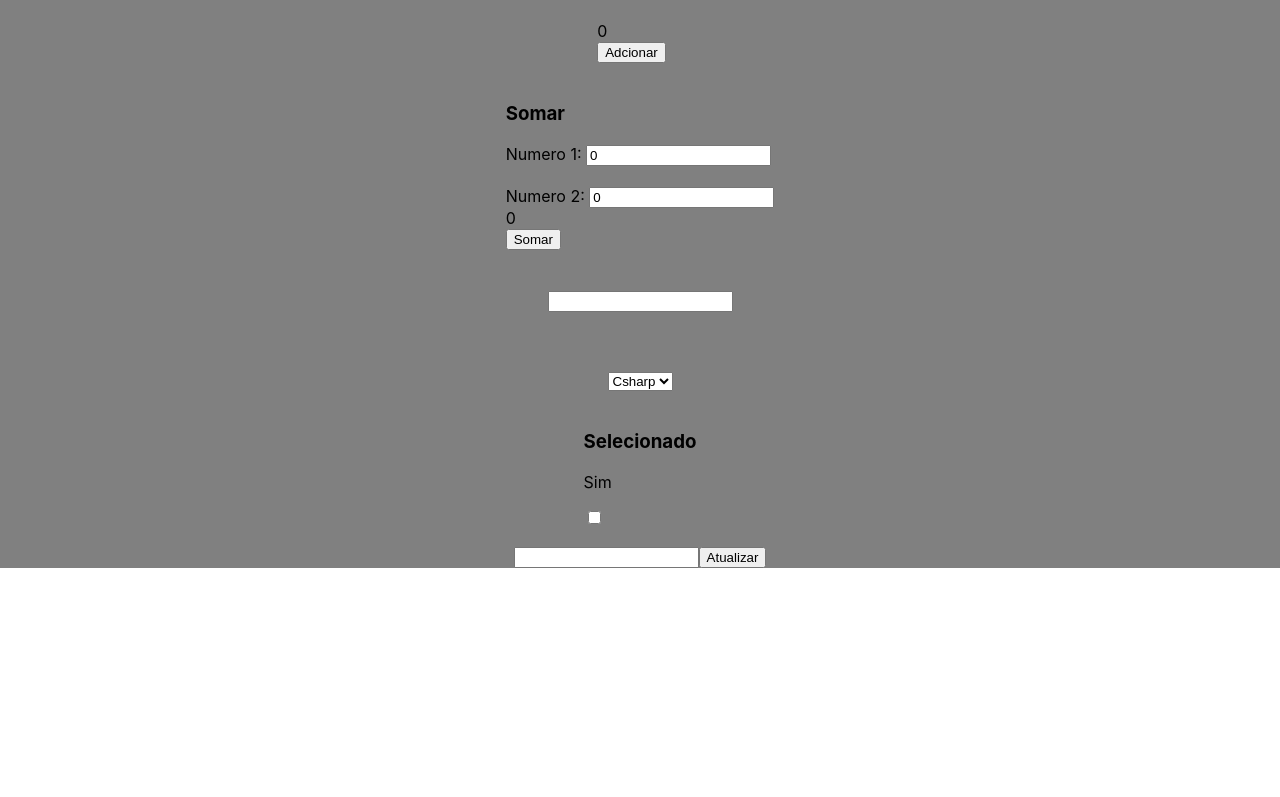
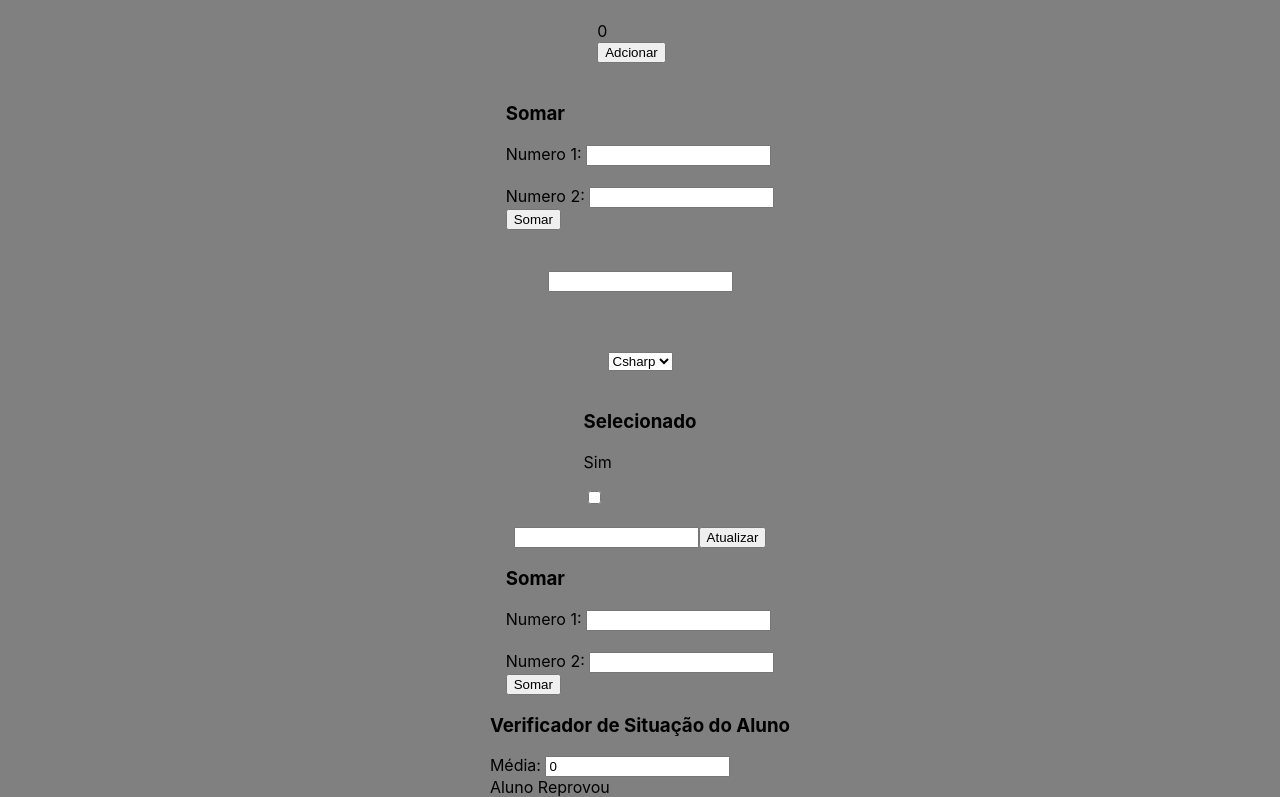
Before and after one commit to DjThominhaz/Aula-09-08, a React (Create React App) app: page / in a window 1280 px wide. Shown: the part 276-1073 px from the top of the page. Before the commit the page ends 844 px from the top, so only its background shows below. Built offline with nearby package versions, Linux system fonts and the light colour scheme.

Commit message:
teste Pull

```diff
--- a/src/App.js
+++ b/src/App.js
@@ -6,6 +6,9 @@ import Comp4 from './Componentes/Comp4';
 import Comp5 from './Componentes/Comp5';
 import Comp6 from './Componentes/Comp6';
 import Comp7 from './Componentes/Comp7';
+import Comp8 from './Componentes/Comp8';
+import SituaçãoAluno from './Componentes/SituaçãoAluno';
+
 
 function App(){
   let nome="Thominhaz";
@@ -33,6 +36,9 @@ function App(){
           <br></br>
           <Comp6></Comp6>
           <Comp7></Comp7>
+          <Comp8></Comp8>
+          <SituaçãoAluno></SituaçãoAluno>
+
 
 
     </section>
--- a/src/Componentes/Comp8/index.js
+++ b/src/Componentes/Comp8/index.js
@@ -0,0 +1,29 @@
+import { useState } from 'react';
+
+export default function Calculadora (){
+    const [n1, setN1] = useState()
+    const [n2, setN2]= useState()
+    const [res, setRes]= useState()
+
+function somar (){
+    let x = n1+n2
+        setRes(x)
+}
+
+
+return(
+    <section>
+        <h1> Somar </h1>
+            <div>
+                Numero 1: <input type={Number} value={n1} onChange = {e => setN1(Number(e.target.value)) } />
+            </div>
+                <br></br>
+                <div>
+                    Numero 2: <input type={Number} value={n2} onChange = {e => setN2(Number(e.target.value)) } />
+                </div>
+                    <div> {res} </div>
+                        <button onClick={somar}> Somar </button>
+
+    </section>
+    )
+}
--- /dev/null
+++ b/src/Componentes/SituaçãoAluno/index.js
@@ -0,0 +1,44 @@
+import { useEffect, useState } from "react"
+
+export default function(){
+    const [media, setMedia]= useState(0)
+    const [situ, SetSitu]= useState("---")
+
+    function verificarsituacao(){
+        if (media < 0 || media > 10 ){
+            SetSitu("Nota Invalida")
+        }
+        else if (media >= 5){
+            SetSitu("Aluno Passou")
+        }
+
+        else if (media >= 3 && media < 5){
+            SetSitu("Aluno ta de Rec")
+        }
+        else {
+            SetSitu("Aluno Reprovou")
+        }
+    }
+
+    useEffect(() => {
+        verificarsituacao();
+    }, [media] )
+
+
+    return(
+        <section>
+            <h1> Verificador de Situação do Aluno</h1>
+
+            <div>
+                <div>
+                    Média: <input type="number" value={media} onChange={e => setMedia(Number(e.target.value))} />
+                </div>
+                    <div>
+                        {situ}
+                     </div>
+                <div>
+                </div>
+            </div>
+        </section>
+    )
+}
--- a/src/Componentes/Somar/index.js
+++ b/src/Componentes/Somar/index.js
@@ -1,10 +1,10 @@
 import './index.scss';
 import { useState } from 'react';
 
-export default function Calculadora (props){
-    const [n1, setN1] = useState(0)
-    const [n2, setN2]= useState(0)
-    const [res, setRes]= useState(0)
+export default function Calculadora (){
+    const [n1, setN1] = useState()
+    const [n2, setN2]= useState()
+    const [res, setRes]= useState()
 
 function somar (){
     let x = n1+n2
--- a/src/index.js
+++ b/src/index.js
@@ -2,7 +2,6 @@ import React from 'react';
 import ReactDOM from 'react-dom/client';
 import './index.css';
 import App from './App';
-import Comp7 from './Componentes/Comp7';
 
 
 
```
